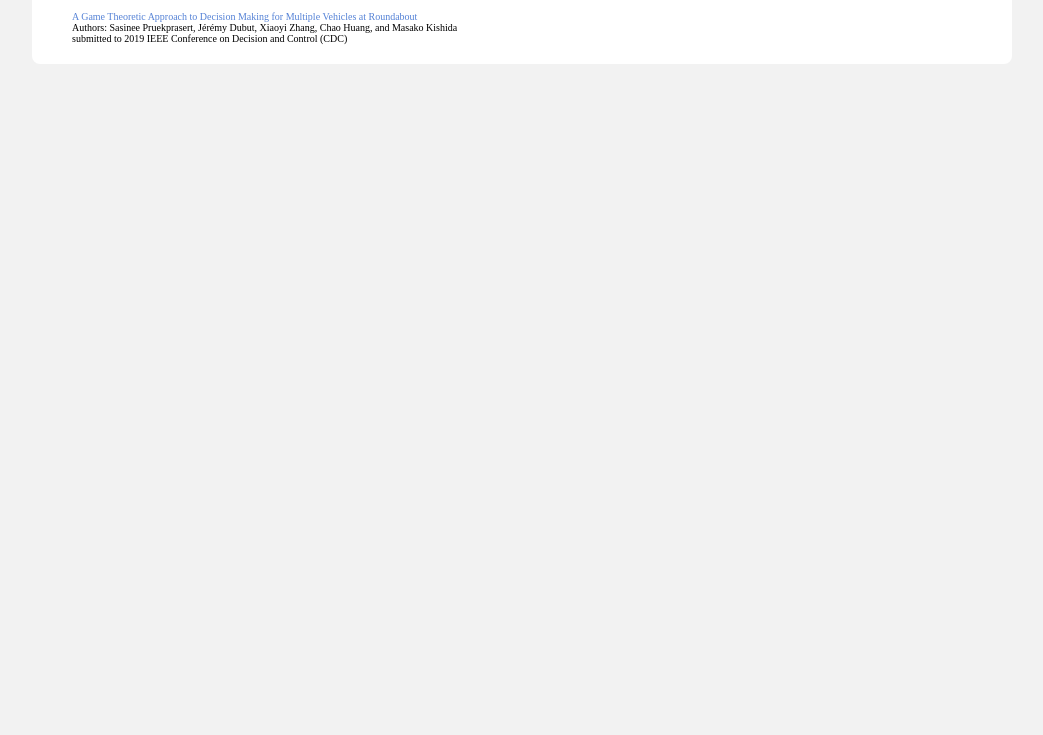
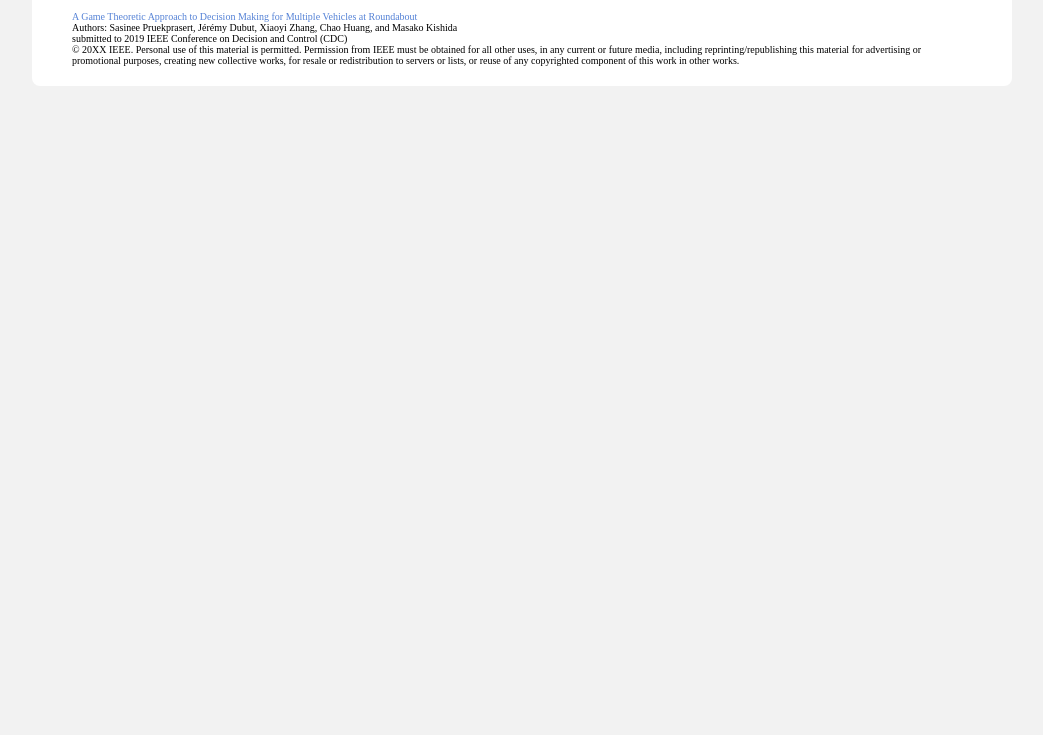
Before and after one commit to psasinee/psasinee.github.io, a plain HTML site: page preprints.html in a window 1280 px wide. Shown: the part 73-808 px from the top of the page, without its empty margins (18-1061 px from the left). Drawn offline with Linux system fonts and the light colour scheme.

Commit message:
Update preprints.html

```diff
--- a/preprints.html
+++ b/preprints.html
@@ -41,6 +41,8 @@
 Authors: Sasinee Pruekprasert, Jérémy Dubut, Xiaoyi Zhang, Chao Huang, and Masako Kishida
 <br />
 submitted to 2019 IEEE Conference on Decision and Control (CDC)
+<br />
+© 20XX IEEE.  Personal use of this material is permitted.  Permission from IEEE must be obtained for all other uses, in any current or future media, including reprinting/republishing this material for advertising or promotional purposes, creating new collective works, for resale or redistribution to servers or lists, or reuse of any copyrighted component of this work in other works.
 </section>
 </body>
 </html>
```
